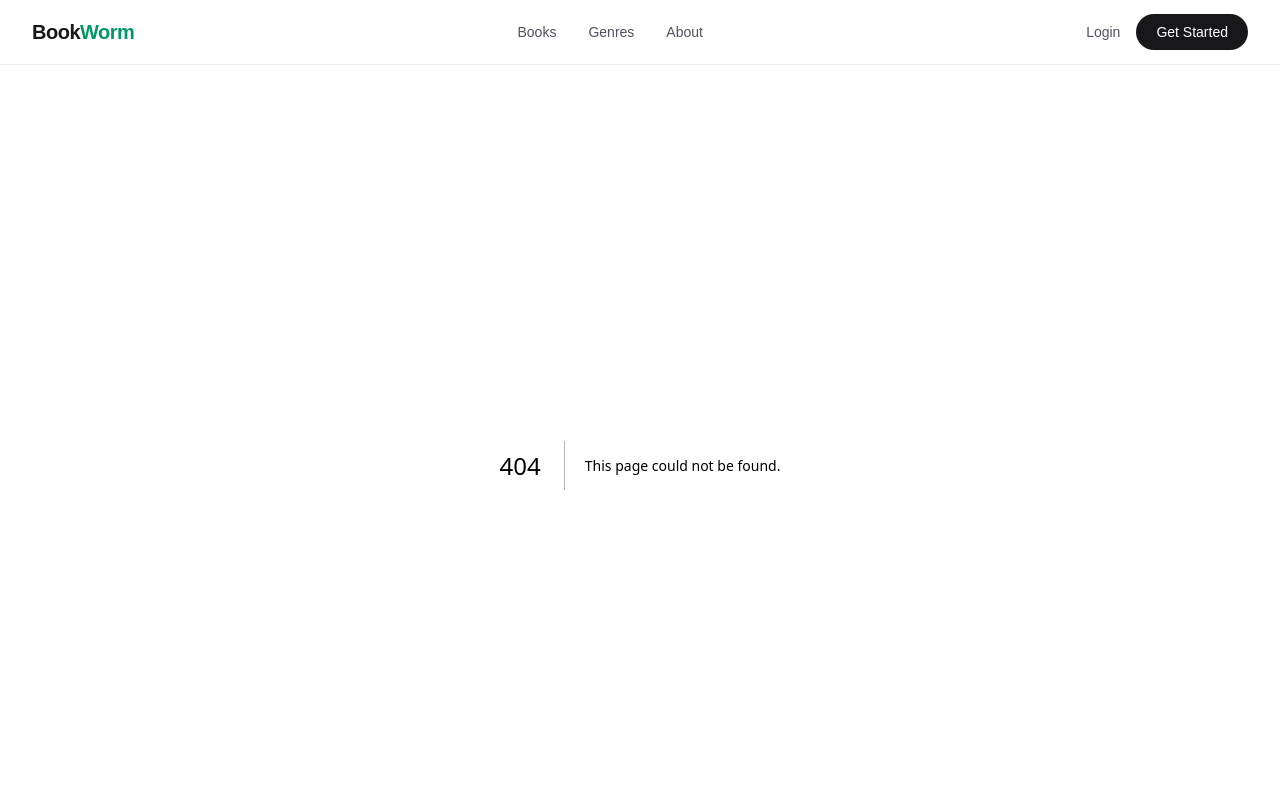
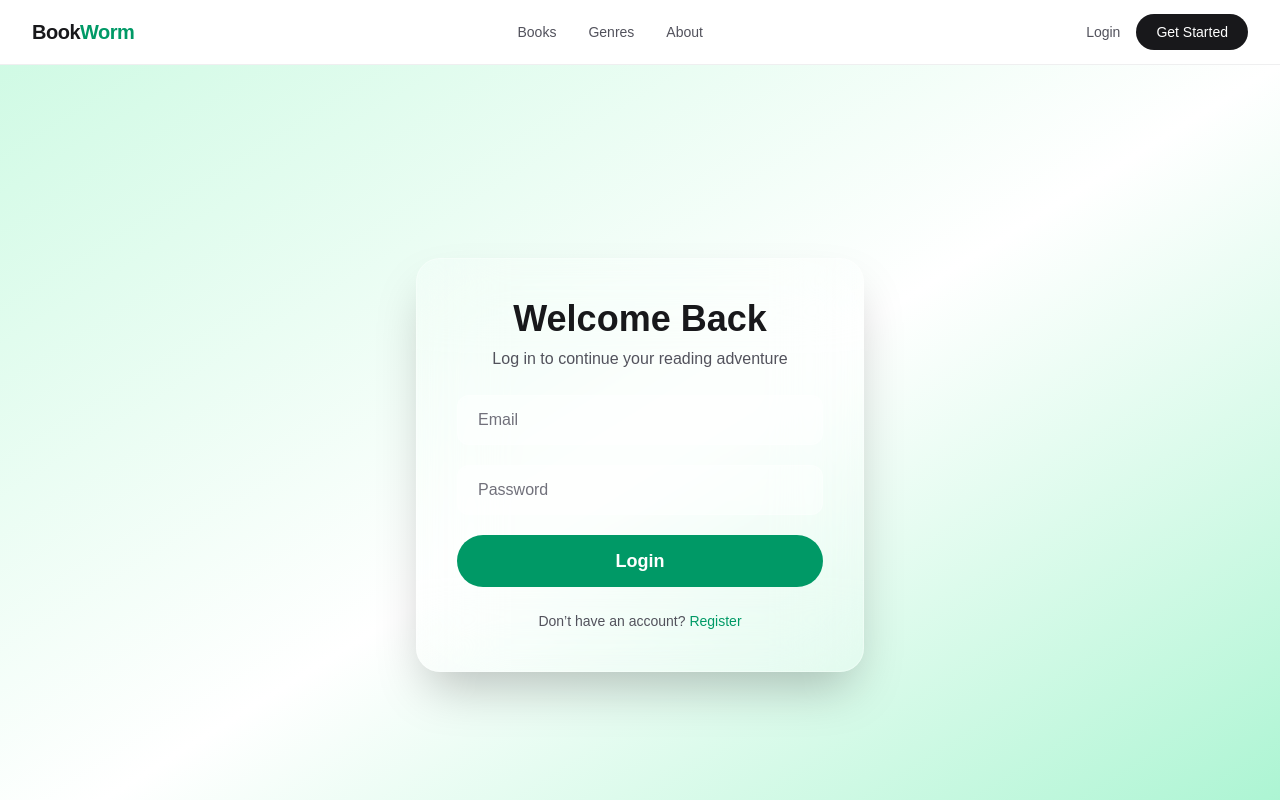
Before and after one commit to salmanfxrsi/bookworm-client, a Next.js app: page /login in a window 1280 px wide. Before the commit this address had no page. Shown: the top 800 px of the page. Built offline with nearby package versions, Linux system fonts and the light colour scheme.

Commit message:
feat: add login and register page in auth folder

```diff
--- /dev/null
+++ b/src/app/(auth)/login/page.tsx
@@ -0,0 +1,86 @@
+"use client";
+
+import { useState } from "react";
+import Link from "next/link";
+
+const LoginPage = () => {
+  const [email, setEmail] = useState("");
+  const [password, setPassword] = useState("");
+  const [loading, setLoading] = useState(false);
+  const [error, setError] = useState("");
+
+  const handleLogin = async (e: React.FormEvent) => {
+    e.preventDefault();
+    setLoading(true);
+    setError("");
+
+    try {
+      // TODO: Call your login API here
+      console.log({ email, password });
+    } catch (err: unknown) {
+      if (err instanceof Error) setError(err.message);
+      else setError("Something went wrong");
+    } finally {
+      setLoading(false);
+    }
+  };
+
+  return (
+    <div className="flex min-h-screen items-center justify-center bg-gradient-to-br from-emerald-100 via-white to-emerald-200 dark:from-zinc-900 dark:via-black dark:to-zinc-900 px-4">
+      <div className="w-full max-w-md rounded-3xl bg-white/20 dark:bg-black/20 p-10 backdrop-blur-[40px] shadow-2xl border border-white/30 dark:border-zinc-700">
+        <h1 className="text-4xl font-extrabold text-zinc-900 dark:text-zinc-50 text-center">
+          Welcome Back
+        </h1>
+        <p className="mt-2 text-center text-zinc-600 dark:text-zinc-400">
+          Log in to continue your reading adventure
+        </p>
+
+        <form onSubmit={handleLogin} className="mt-6 flex flex-col gap-5">
+          {error && (
+            <p className="text-red-500 text-sm text-center font-medium">
+              {error}
+            </p>
+          )}
+
+          <input
+            type="email"
+            placeholder="Email"
+            value={email}
+            onChange={(e) => setEmail(e.target.value)}
+            required
+            className="w-full rounded-xl border border-white/30 dark:border-zinc-600 bg-white/30 dark:bg-black/30 px-5 py-3 text-zinc-900 dark:text-zinc-50 placeholder-zinc-500 dark:placeholder-zinc-400 focus:outline-none focus:ring-2 focus:ring-emerald-500 focus:ring-opacity-70 backdrop-blur-sm transition"
+          />
+
+          <input
+            type="password"
+            placeholder="Password"
+            value={password}
+            onChange={(e) => setPassword(e.target.value)}
+            required
+            className="w-full rounded-xl border border-white/30 dark:border-zinc-600 bg-white/30 dark:bg-black/30 px-5 py-3 text-zinc-900 dark:text-zinc-50 placeholder-zinc-500 dark:placeholder-zinc-400 focus:outline-none focus:ring-2 focus:ring-emerald-500 focus:ring-opacity-70 backdrop-blur-sm transition"
+          />
+
+          <button
+            type="submit"
+            disabled={loading}
+            className="w-full rounded-full bg-emerald-600 px-6 py-3 text-white font-bold text-lg transition-all hover:bg-emerald-500 hover:scale-105 disabled:opacity-70"
+          >
+            {loading ? "Logging in..." : "Login"}
+          </button>
+        </form>
+
+        <p className="mt-6 text-center text-zinc-600 dark:text-zinc-400 text-sm">
+          Don’t have an account?{" "}
+          <Link
+            href="/register"
+            className="text-emerald-600 dark:text-emerald-400 font-medium hover:underline"
+          >
+            Register
+          </Link>
+        </p>
+      </div>
+    </div>
+  );
+};
+
+export default LoginPage;
--- /dev/null
+++ b/src/app/(auth)/register/page.tsx
@@ -0,0 +1,95 @@
+"use client";
+
+import { useState } from "react";
+import Link from "next/link";
+
+const RegisterPage = () => {
+  const [name, setName] = useState("");
+  const [email, setEmail] = useState("");
+  const [password, setPassword] = useState("");
+  const [loading, setLoading] = useState(false);
+  const [error, setError] = useState("");
+
+  const handleRegister = async (e: React.FormEvent) => {
+    e.preventDefault();
+    setLoading(true);
+    setError("");
+
+    try {
+      console.log({ name, email, password });
+    } catch (err: unknown) {
+      if (err instanceof Error) setError(err.message);
+      else setError("Something went wrong");
+    } finally {
+      setLoading(false);
+    }
+  };
+
+  return (
+    <div className="flex min-h-screen items-center justify-center bg-gradient-to-br from-emerald-100 via-white to-emerald-200 dark:from-zinc-900 dark:via-black dark:to-zinc-900 px-4">
+      <div className="w-full max-w-md rounded-3xl bg-white/20 dark:bg-black/20 p-10 backdrop-blur-[40px] shadow-2xl border border-white/30 dark:border-zinc-700">
+        <h1 className="text-4xl font-extrabold text-zinc-900 dark:text-zinc-50 text-center">
+          Join Bookworm
+        </h1>
+        <p className="mt-2 text-center text-zinc-600 dark:text-zinc-400">
+          Create your account and start your reading adventure
+        </p>
+
+        <form onSubmit={handleRegister} className="mt-6 flex flex-col gap-5">
+          {error && (
+            <p className="text-red-500 text-sm text-center font-medium">
+              {error}
+            </p>
+          )}
+
+          <input
+            type="text"
+            placeholder="Full Name"
+            value={name}
+            onChange={(e) => setName(e.target.value)}
+            required
+            className="w-full rounded-xl border border-white/30 dark:border-zinc-600 bg-white/30 dark:bg-black/30 px-5 py-3 text-zinc-900 dark:text-zinc-50 placeholder-zinc-500 dark:placeholder-zinc-400 focus:outline-none focus:ring-2 focus:ring-emerald-500 focus:ring-opacity-70 backdrop-blur-sm transition"
+          />
+
+          <input
+            type="email"
+            placeholder="Email"
+            value={email}
+            onChange={(e) => setEmail(e.target.value)}
+            required
+            className="w-full rounded-xl border border-white/30 dark:border-zinc-600 bg-white/30 dark:bg-black/30 px-5 py-3 text-zinc-900 dark:text-zinc-50 placeholder-zinc-500 dark:placeholder-zinc-400 focus:outline-none focus:ring-2 focus:ring-emerald-500 focus:ring-opacity-70 backdrop-blur-sm transition"
+          />
+
+          <input
+            type="password"
+            placeholder="Password"
+            value={password}
+            onChange={(e) => setPassword(e.target.value)}
+            required
+            className="w-full rounded-xl border border-white/30 dark:border-zinc-600 bg-white/30 dark:bg-black/30 px-5 py-3 text-zinc-900 dark:text-zinc-50 placeholder-zinc-500 dark:placeholder-zinc-400 focus:outline-none focus:ring-2 focus:ring-emerald-500 focus:ring-opacity-70 backdrop-blur-sm transition"
+          />
+
+          <button
+            type="submit"
+            disabled={loading}
+            className="w-full rounded-full bg-emerald-600 px-6 py-3 text-white font-bold text-lg transition-all hover:bg-emerald-500 hover:scale-105 disabled:opacity-70"
+          >
+            {loading ? "Creating account..." : "Register"}
+          </button>
+        </form>
+
+        <p className="mt-6 text-center text-zinc-600 dark:text-zinc-400 text-sm">
+          Already have an account?{" "}
+          <Link
+            href="/login"
+            className="text-emerald-600 dark:text-emerald-400 font-medium hover:underline"
+          >
+            Login
+          </Link>
+        </p>
+      </div>
+    </div>
+  );
+};
+
+export default RegisterPage;
```
